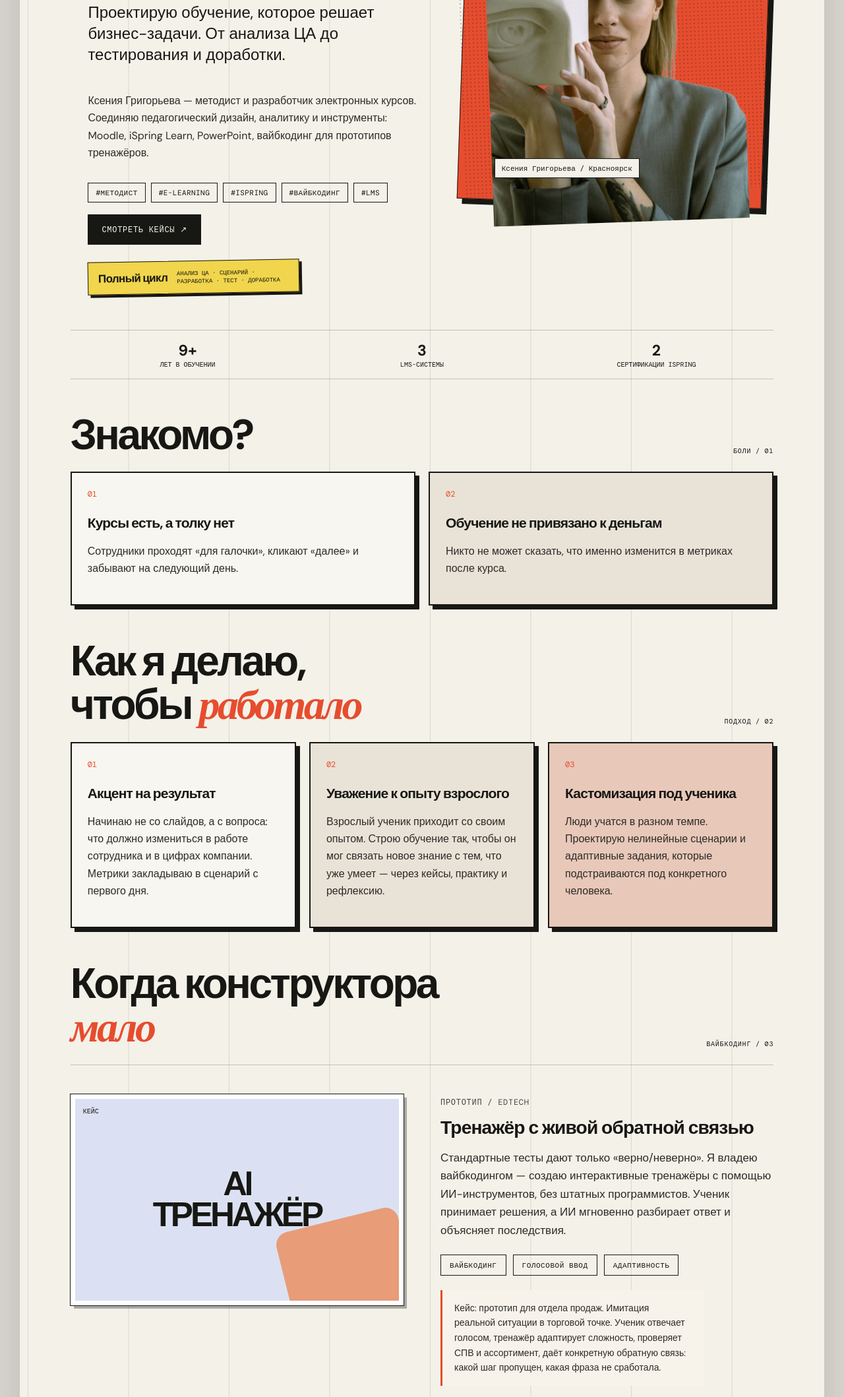
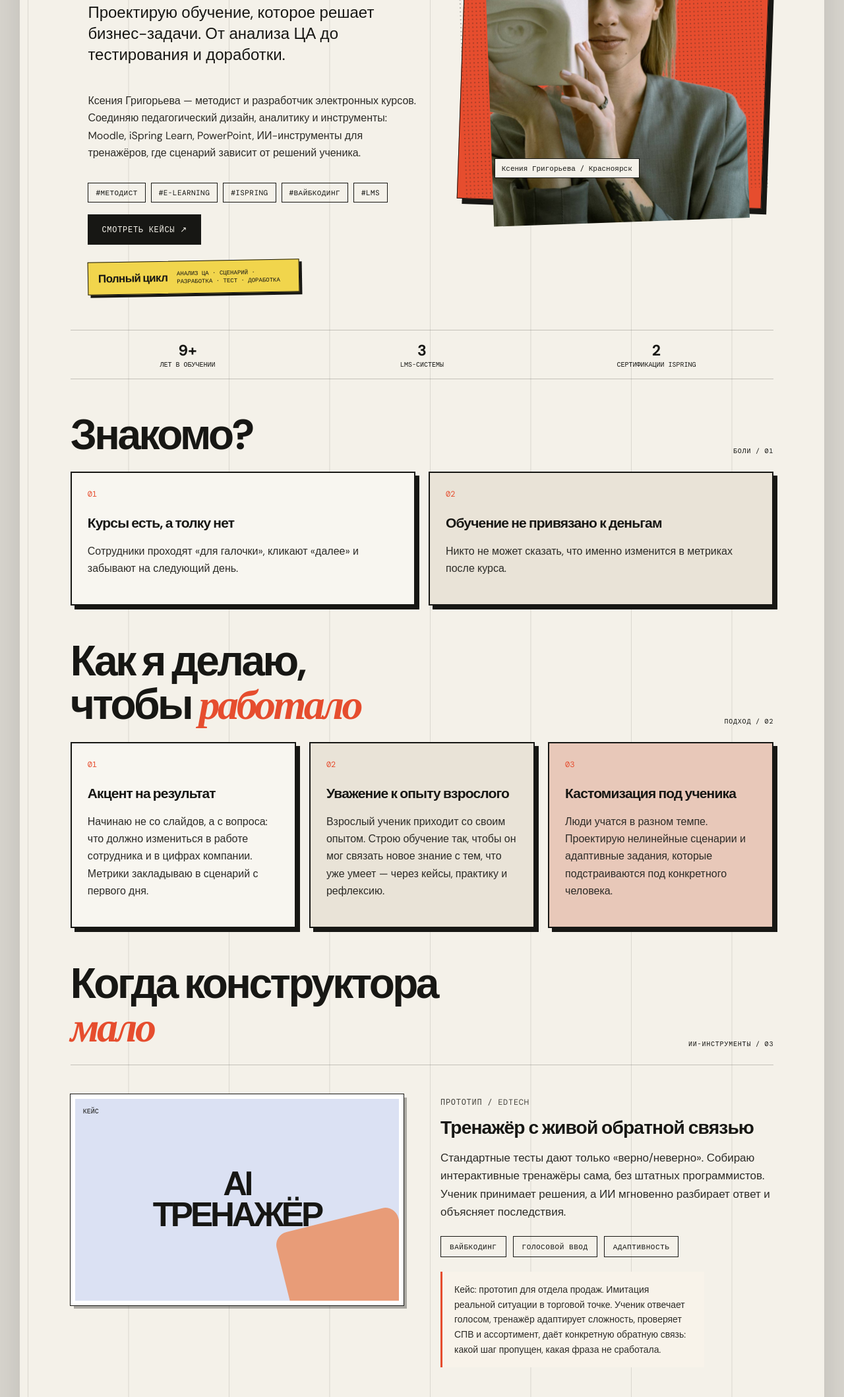
Before and after one commit to ksenia-grigorieva/portfolio, a plain HTML site: page index.html in a window 1280 px wide. Shown: the part 465-2583 px from the top of the page at 66% size. Drawn offline with nearby package versions, Linux system fonts and the light colour scheme; a web font is replaced by a local one.

Commit message:
Add files via upload

```diff
--- a/index.html
+++ b/index.html
@@ -368,7 +368,7 @@ body{margin:0;background:#d9d6cf;color:var(--ink);font-family:'DM Sans',Arial,sa
     <div class="hero-copy">
       <h1 class="display">Курсы,<br>которые<br><em>работают.</em></h1>
       <p class="lead">Проектирую обучение, которое решает бизнес-задачи. От анализа ЦА до тестирования и доработки.</p>
-      <p class="small">Ксения Григорьева — методист и разработчик электронных курсов. Соединяю педагогический дизайн, аналитику и инструменты: Moodle, iSpring Learn, PowerPoint, вайбкодинг для прототипов тренажёров.</p>
+      <p class="small">Ксения Григорьева — методист и разработчик электронных курсов. Соединяю педагогический дизайн, аналитику и инструменты: Moodle, iSpring Learn, PowerPoint, ИИ-инструменты для тренажёров, где сценарий зависит от решений ученика.</p>
 
       <div class="taglist">
         <span class="tag">#методист</span>
@@ -444,7 +444,7 @@ body{margin:0;background:#d9d6cf;color:var(--ink);font-family:'DM Sans',Arial,sa
   <!-- ВАЙБКОДИНГ -->
   <div class="section-head">
     <h2>Когда конструктора<br><em>мало</em></h2>
-    <span class="meta">Вайбкодинг / 03</span>
+    <span class="meta">ИИ-инструменты / 03</span>
   </div>
   <div class="case vibe">
     <div class="case-art bg-ai">
@@ -454,7 +454,7 @@ body{margin:0;background:#d9d6cf;color:var(--ink);font-family:'DM Sans',Arial,sa
     <div>
       <span class="eyebrow">Прототип / EdTech</span>
       <h3>Тренажёр с живой обратной связью</h3>
-      <p class="small">Стандартные тесты дают только «верно/неверно». Я владею вайбкодингом — создаю интерактивные тренажёры с помощью ИИ-инструментов, без штатных программистов. Ученик принимает решения, а ИИ мгновенно разбирает ответ и объясняет последствия.</p>
+      <p class="small">Стандартные тесты дают только «верно/неверно». Собираю интерактивные тренажёры сама, без штатных программистов. Ученик принимает решения, а ИИ мгновенно разбирает ответ и объясняет последствия.</p>
       <div class="taglist">
         <span class="tag">Вайбкодинг</span>
         <span class="tag">Голосовой ввод</span>
@@ -587,7 +587,7 @@ body{margin:0;background:#d9d6cf;color:var(--ink);font-family:'DM Sans',Arial,sa
           frameborder="0" allowfullscreen loading="lazy"></iframe>
       </div>
       <span class="video-caption">Вертикальный формат — вид на телефоне</span>
-      <p class="small">Курс создан методом вайбкодинга.</p>
+      <p class="small">Собран через ИИ-инструменты.</p>
     </div>
     <p class="demo-note">Это рабочие примеры, которые показывают структуру и логику,<br>а не финальные внедрённые версии.</p>
   </div>
@@ -624,7 +624,7 @@ body{margin:0;background:#d9d6cf;color:var(--ink);font-family:'DM Sans',Arial,sa
   <p class="small" style="max-width:500px">Напишите пару предложений о задаче — что не получается или что хочется сделать. Я отвечу, с чего можно начать, и предложу понятный следующий шаг.</p>
 
   <div class="contacts">
-<span>✉️ <a href="mailto:k_grigorieva92@mail.ru">k_grigorieva92@mail.ru</a></span>
+<span>✉️ <a href="/cdn-cgi/l/email-protection#3b50645c49525c5449525e4d5a02097b565a525715494e"><span class="__cf_email__" data-cfemail="93f8ccf4e1faf4fce1faf6e5f2aaa1d3fef2faffbde1e6">[email&#160;protected]</span></a></span>
     <span>✈️ <a href="https://t.me/k_grigorieva92" target="_blank" rel="noopener">Telegram: @k_grigorieva92</a></span>
     <span>📍 Красноярск / удалённо / гибрид</span>
   </div>
@@ -632,5 +632,5 @@ body{margin:0;background:#d9d6cf;color:var(--ink);font-family:'DM Sans',Arial,sa
   <div class="footnote" style="margin-top:40px;text-align:center;opacity:.5">© 2026 Ксения Григорьева · Методист / Разработчик e-learning</div>
 
 </div></div>
-<script data-cfasync="false" src="/cdn-cgi/scripts/5c5dd728/cloudflare-static/email-decode.min.js"></script></body>
+<script data-cfasync="false" src="/cdn-cgi/scripts/5c5dd728/cloudflare-static/email-decode.min.js"></script><script data-cfasync="false" src="/cdn-cgi/scripts/5c5dd728/cloudflare-static/email-decode.min.js"></script></body>
 </html>
```
